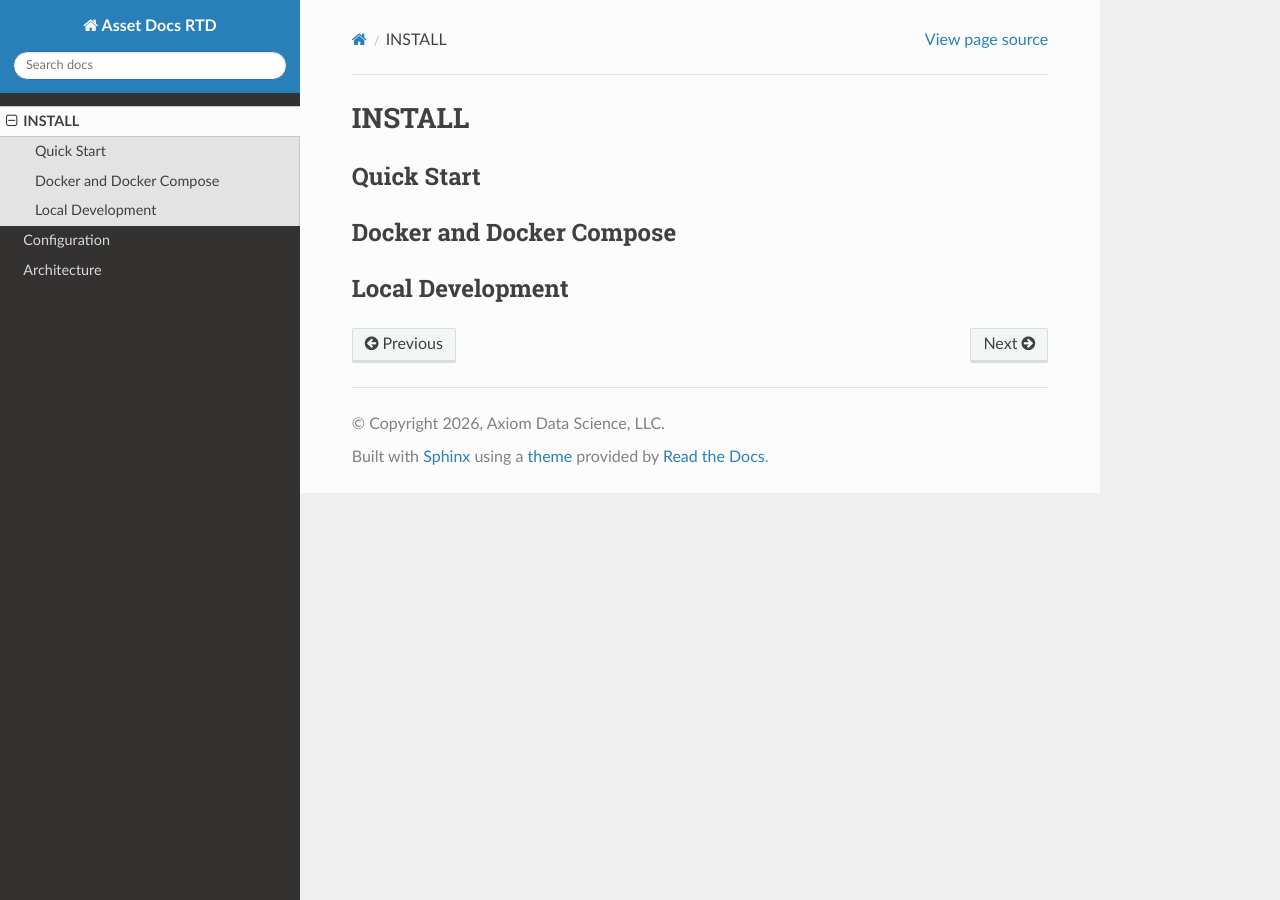
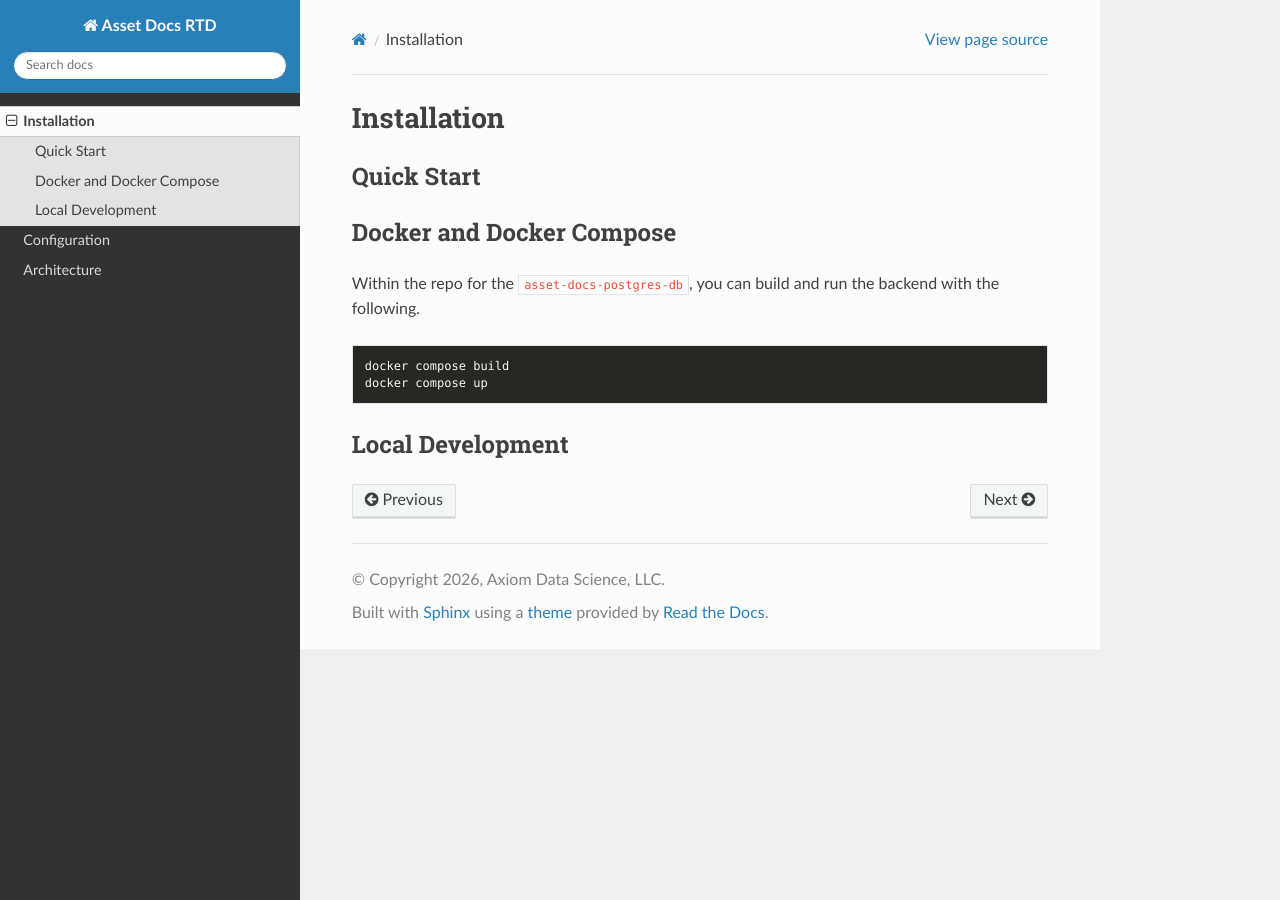
Before and after one commit to axiom-data-science/asset-docs-rtd, a Sphinx documentation site: the page built from source/doc/INSTALL.md, in a window 1280 px wide. Built offline with Sphinx 7.4.7 and the Read the Docs theme 3.1.0, drawn with Linux system fonts in a browser that asks for light colours.

Commit message:
Save place.

````diff
--- a/source/doc/INSTALL.md
+++ b/source/doc/INSTALL.md
@@ -1,10 +1,16 @@
-# INSTALL
+# Installation
 
 ## Quick Start
 
 ## Docker and Docker Compose
 
+Within the repo for the `asset-docs-postgres-db`, you can build and run the
+backend with the following.
 
+```shell
+docker compose build
+docker compose up
+```
 
 
 ## Local Development
````
